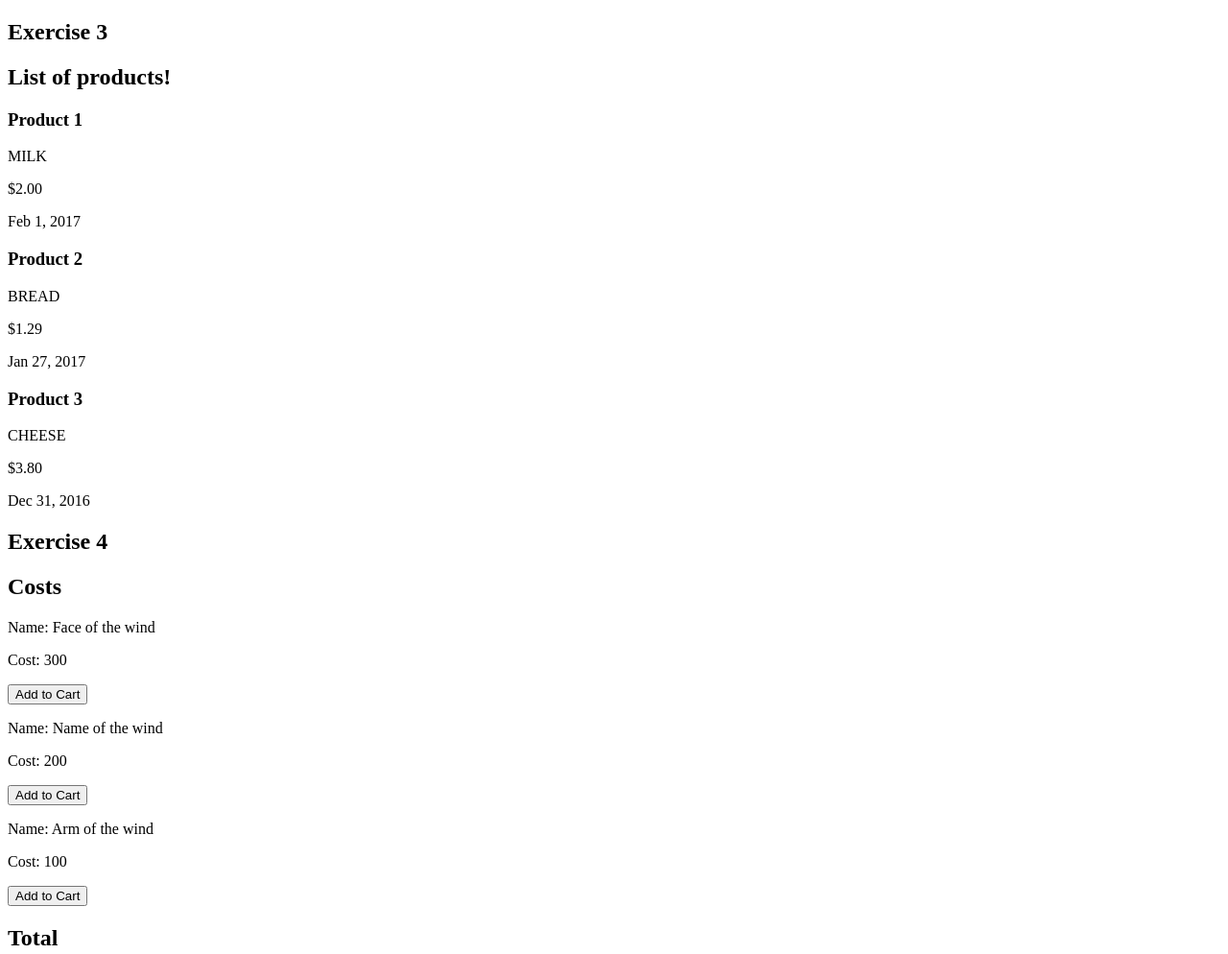
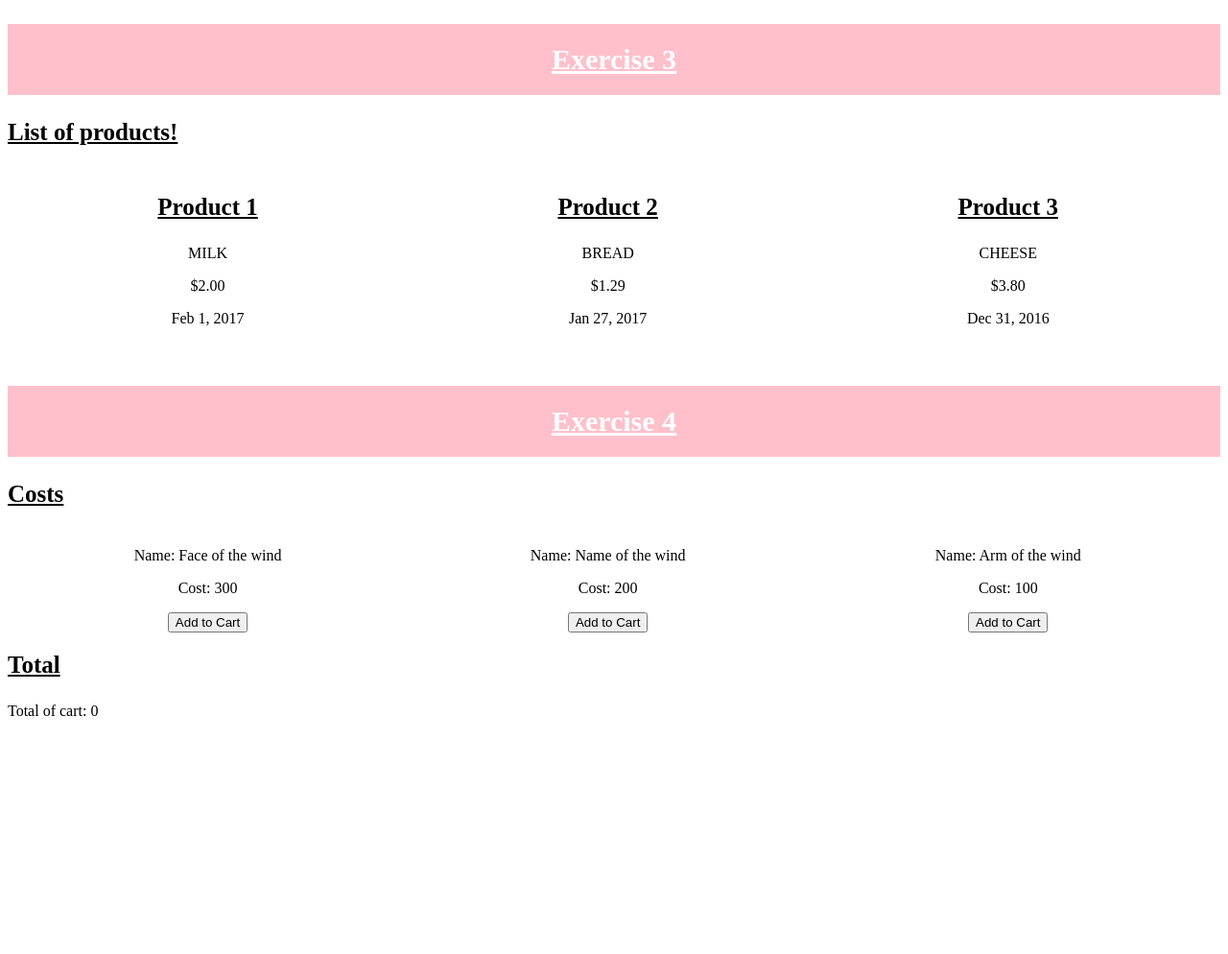
Before and after one commit to tessmaria/WebDesignYear2, a website: page Week1/app/index.html in a window 1280 px wide. Shown: the top 994 px of the page at 96% size. After the commit the page ends 800 px from the top, so only its background shows below. Drawn offline with nearby package versions, Linux system fonts and the light colour scheme.

Commit message:
working on exercise 4 and css

```diff
--- /dev/null
+++ b/Week1/app/css/master.css
@@ -0,0 +1,25 @@
+h2 {
+	text-align: center;
+	font-size: 30px;
+	text-decoration: underline;
+	background-color: pink;
+	color: white;
+	padding: 20px;
+}
+
+h3 {
+
+	font-size: 25px;
+	text-decoration: underline;
+}
+
+#product_list, #books_list {
+	width: 33%;
+	float: left;
+	text-align: center;
+	margin-bottom: 20px;
+}
+
+.clear {
+	clear: both;
+}
--- a/Week1/app/index.html
+++ b/Week1/app/index.html
@@ -3,6 +3,7 @@
 <head>
     <meta charset="UTF-8">
     <title>Lecture 2</title>
+    <link rel="stylesheet" href="css/master.css" />
     <script src="https://ajax.googleapis.com/ajax/libs/angularjs/1.4.5/angular.min.js"></script>
     <script src="./js/app.js"></script>
     <script src="./js/sample-controller.js"></script>
@@ -13,10 +14,10 @@
 
 <h2> Exercise 3 </h2>
     <div ng-controller="MyController">
-        <h2> {{ title }} </h2>
+        <h3> {{ title }} </h3>
 
 
-         <div id="list of products" ng-repeat="product in products">
+         <div id="product_list" ng-repeat="product in products">
              <h3> {{ product.title }}  </h3>
              <p> {{ product.name | uppercase }} </p>
              <p> {{ product.price | currency }} </p>
@@ -25,19 +26,19 @@
     </div>
 
 
-
+<div class="clear"> </div>
 
 
 <h2> Exercise 4 </h2>
 
 <div ng-controller="SampleController">
-        <h2>Costs</h2>
-        <div ng-repeat="book in books | orderBy:'-cost'">
+        <h3>Costs</h3>
+        <div id="books_list" ng-repeat="book in books | orderBy:'-cost'">
             <p>Name: {{book.name}}</p>
             <p>Cost: {{book.cost}}</p>
             <button ng-click="addToCart(book)">Add to Cart</button>
         </div>
-        <h2>Total</h2>
+        <h3>Total</h3>
         <p>Total of cart: {{total()}}</p>
 </div>
 </body>
```
Also changed, not shown: 1 other file.
